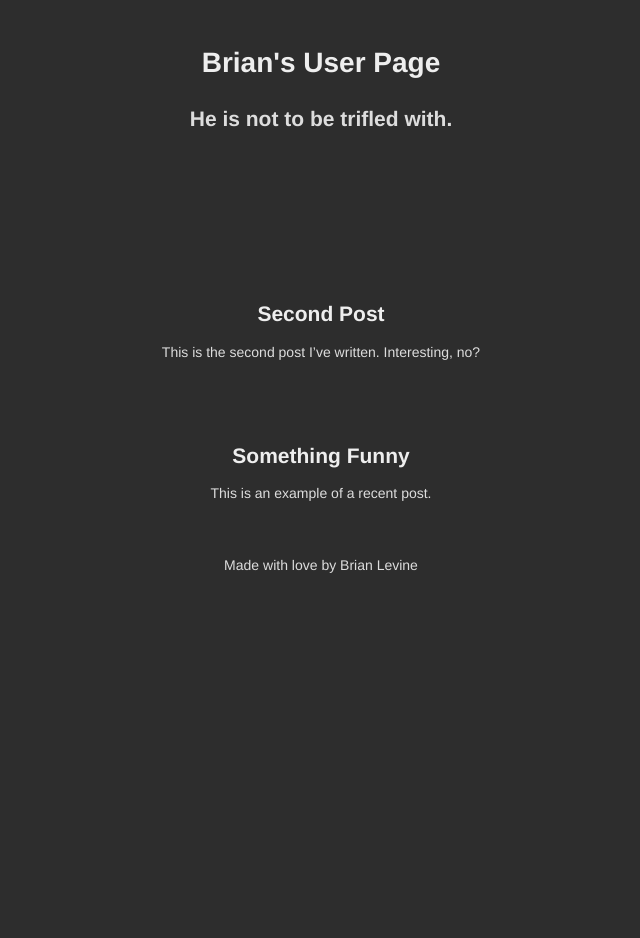
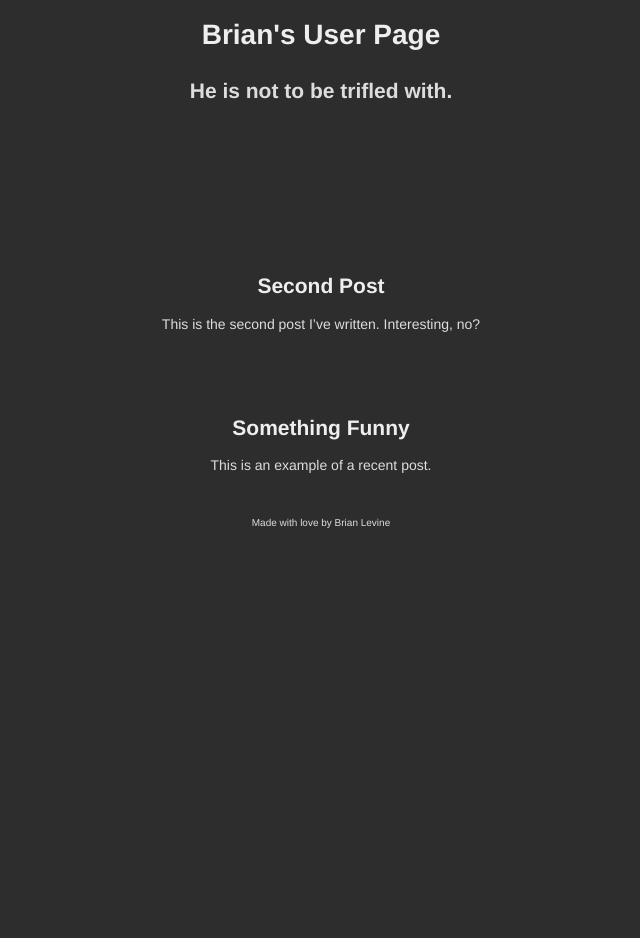
Before and after one commit to tinggalklik/balevine.github.io, a Jekyll site: the page built from index.html, in a window 1280 px wide. Shown: the whole page, without its empty margins (319-959 px from the left). Built offline with Jekyll 4.4.1, drawn with Linux system fonts in a browser that asks for light colours.

Commit message:
Lipstick

```diff
--- a/css/screen.css
+++ b/css/screen.css
@@ -12,7 +12,7 @@
 
 html, body {
   height: 100%;
-  padding: 10px;
+  margin: 0;
 }
 
 body {
@@ -77,6 +77,7 @@ ul.posts li {
 
 .footer {
   float: left;
+  font-size: 10px;
   padding-top: 2em;
   text-align: center;
   width: 100%;
```
Also changed, not shown: 1 other file.
